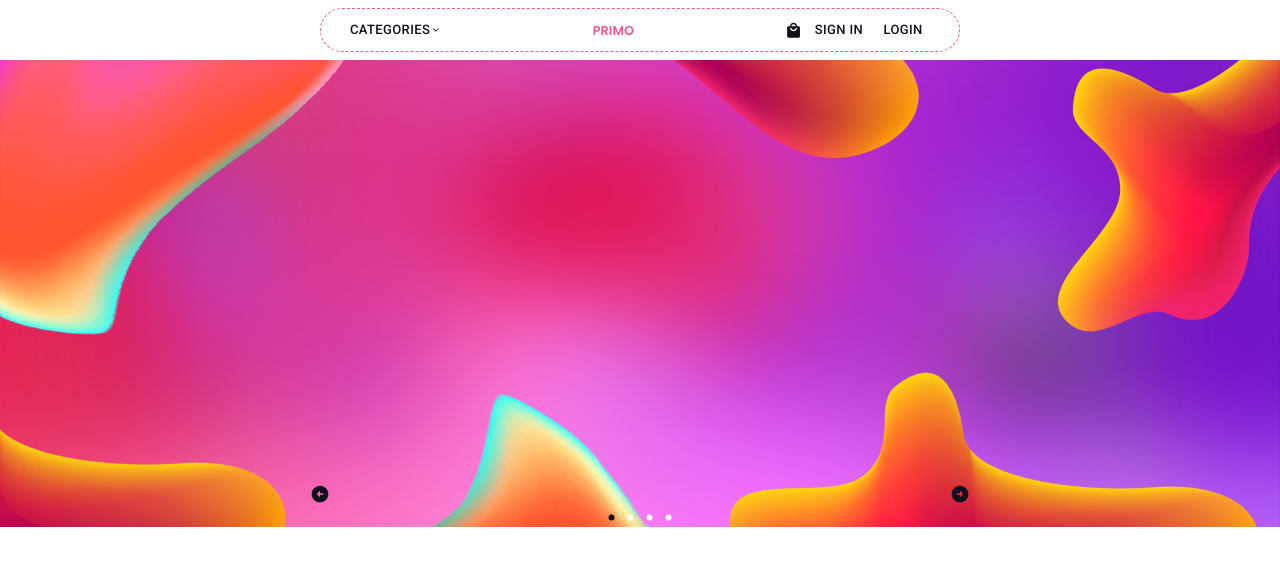
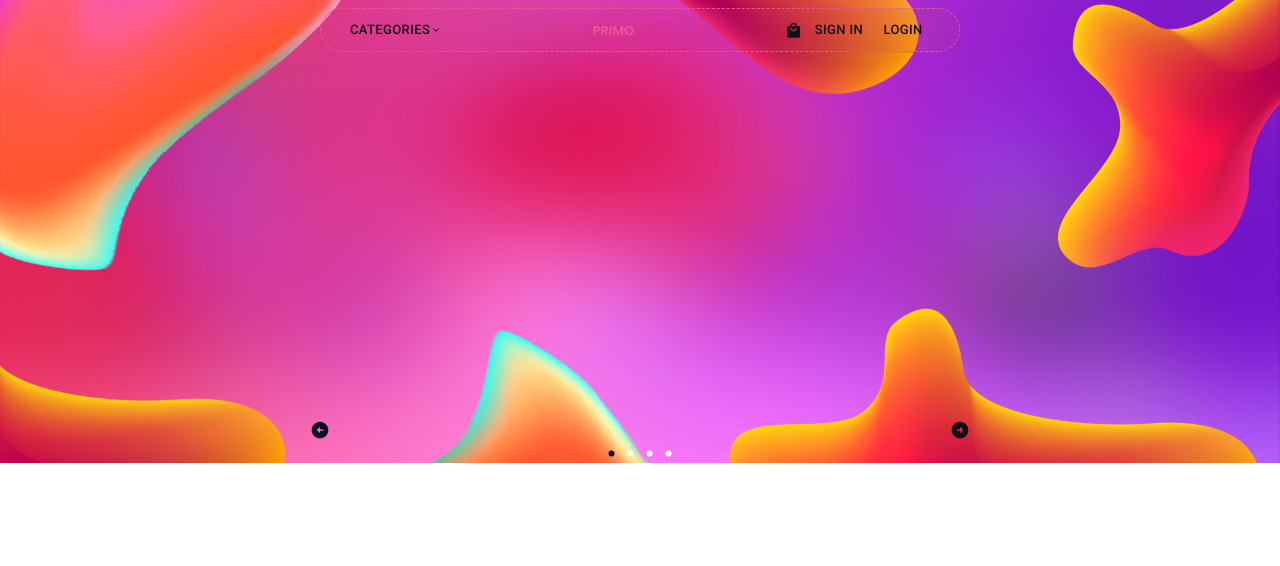
Before and after one commit to agusminahk/primo-ecom, a Next.js app in the folder client/: page /home in a window 1280 px wide. Shown: the top 566 px of the page. Built offline with nearby package versions, Linux system fonts and the light colour scheme.

Commit message:
refactor: new styles

```diff
--- a/client/src/components/PromoCarousel.tsx
+++ b/client/src/components/PromoCarousel.tsx
@@ -1,9 +1,8 @@
 import { Box, Typography, IconButton } from '@mui/material';
 import Carousel from 'react-multi-carousel';
-import ArrowForwardIcon from '@mui/icons-material/ArrowForward';
-import ArrowBackIcon from '@mui/icons-material/ArrowBack';
-import { CustomButtonGroupAsArrows, CustomDot, LeftArrow, RightArrow } from './CustomCarousel';
+import { CustomButtonGroupAsArrows, CustomDot } from './CustomCarousel';
 import React, { FC, useState } from 'react';
+import falseRequest from '../static/promoExample.json';
 
 import PromoCard from '../common/PromoCard';
 
@@ -28,9 +27,12 @@ const responsive = {
 
 const styles = {
   firstBoxStyle: {
-    zIndex: '-20',
+    zIndex: '-50',
+    mt: '-5%',
     mx: '0vw',
-    height: '100%',
+    height: '0px',
+    position: 'relative',
+    display: 'block',
   },
 };
 
@@ -52,10 +54,9 @@ const PromoCarousel: FC = () => {
         renderButtonGroupOutside
         customDot={<CustomDot />}
         customButtonGroup={<CustomButtonGroupAsArrows />}>
-        <PromoCard />
-        <PromoCard />
-        <PromoCard />
-        <PromoCard />
+        {falseRequest.images.map((image, i) => {
+          return <PromoCard image={image} />;
+        })}
       </Carousel>
     </Box>
   );
```
